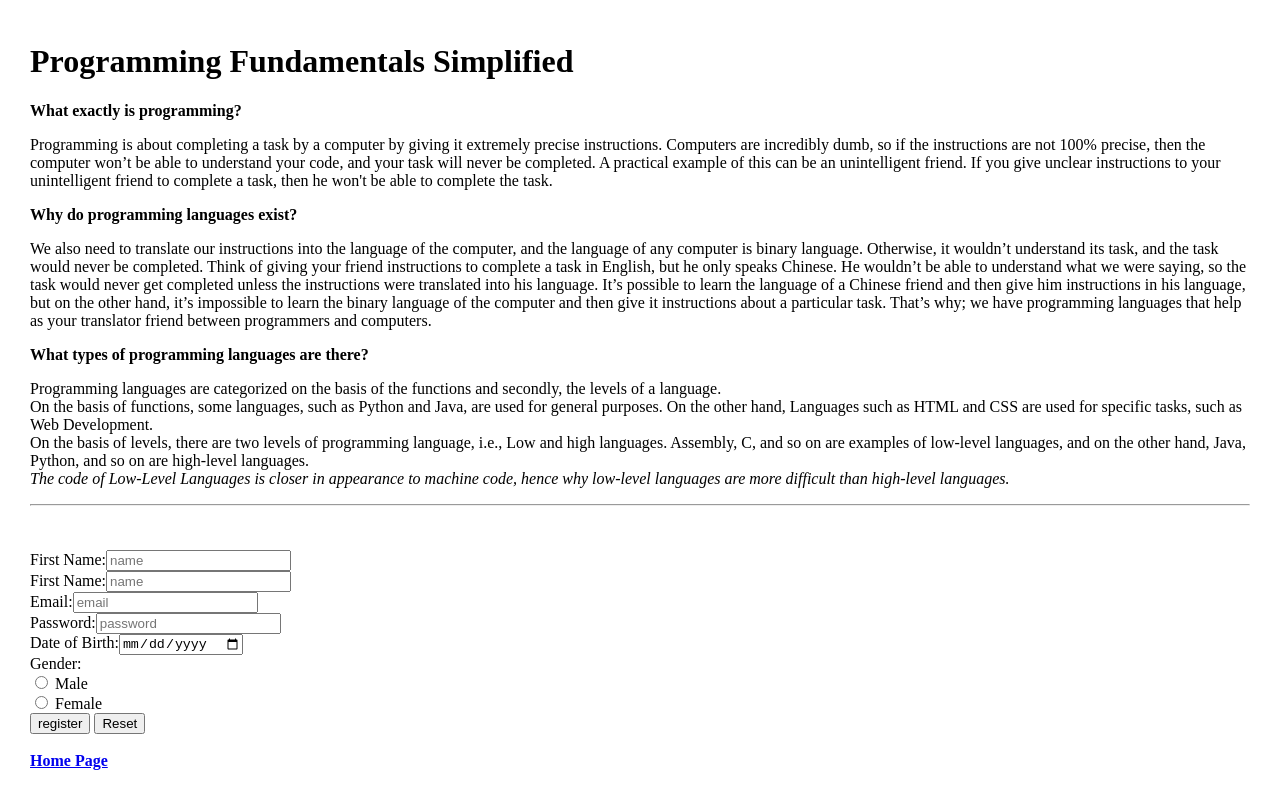
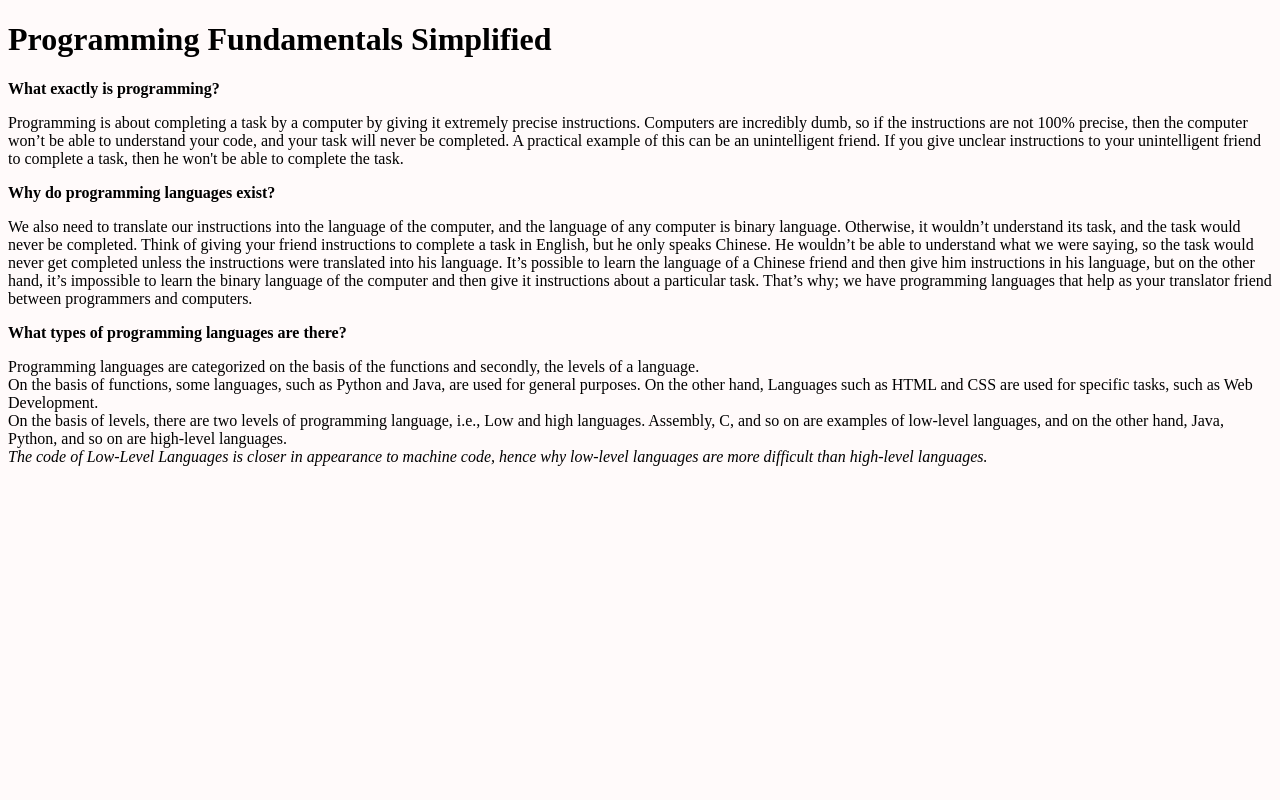
Before and after one commit to aneesburki/first-site, a plain HTML site: page index.html in a window 1280 px wide. Shown: the part 947-1747 px from the top of the page. After the commit the page ends 1429 px from the top, so only its background shows below. Drawn offline with Linux system fonts and the light colour scheme.

Commit message:
Update index.html

```diff
--- a/index.html
+++ b/index.html
@@ -3,13 +3,13 @@
 <html>
   <head>
     <title>First Site</title>
+    <!-- Internal Styling !-->
     <style>
       body{
-        margin: 20px;
+        background-color: snow;
+        color: shadow-grey;
       }
-      body{
-        padding: 10px;
-      }
+
 
     </style>
   </head>
@@ -62,7 +62,7 @@
       >On the traceroute of the internet</a
     >
     <p>
-      <b>About:</b> In short, when we enter <em>URL</em> of a website
+      About: In short, when we enter <em>URL</em> of a website
       into a browser, first it sends the signal to our router, then
       <em>ISP</em>, then the main internet stops, then finally the website's
       server. All these stops have their unique IP addresses. And you can see
@@ -138,29 +138,9 @@
       <em
         >The code of Low-Level Languages is closer in appearance to machine
         code, hence why low-level languages are more difficult than high-level
-        languages.</em
-      >
+        languages.</em>
     </p>
 
 
-    <hr>
-    <br><br>
-
-
-<form method="GET">
-  First Name:<input type="text" placeholder="name" name="firstname"> <br>
-  First Name:<input type="text" placeholder="name" name="lastname"> <br>
-  Email:<input type="email" required placeholder="email" name="email"> <br>
-  Password:<input type="password" required min="10" placeholder="password"> <br>
-  Date of Birth:<input type="date"> <br>
-  Gender: <br>
-  <input type="radio" name="Gender" value="male"> Male <br>
-  <input type="radio" name="Gender" value="female"> Female <br>
-  <input type="submit" name="submit" value="register">
-  <input type="reset">
-</form>
-<br>
-<a href="index.html"><strong>Home Page</strong></a>
-
   </body>
 </html>
```
